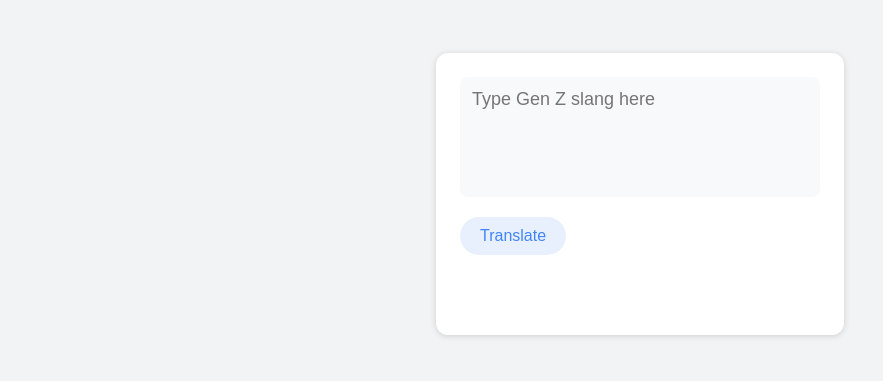
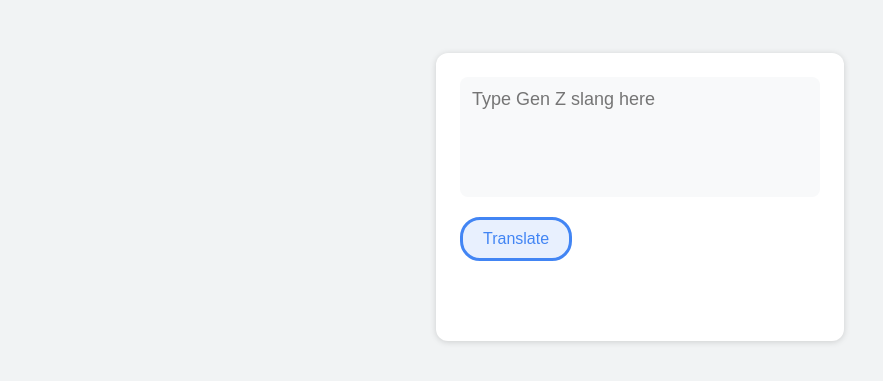
Before and after one commit to dutchbabypancakes/genz-genalpha-translator, a website: page index.html in a window 1280 px wide. In both pictures the pointer is over the button "Translate". Shown: the part 67-448 px from the top of the page, without its empty margins (0-883 px from the left). Drawn offline with Linux system fonts and the light colour scheme.

Commit message:
Update index.html

```diff
--- a/index.html
+++ b/index.html
@@ -73,6 +73,8 @@
     button:hover {
       background-color: #e8f0fe;
       color: #4285f4;
+      border-style: solid;
+      border-color: #4285f4;
     }
 
     .output {
```
